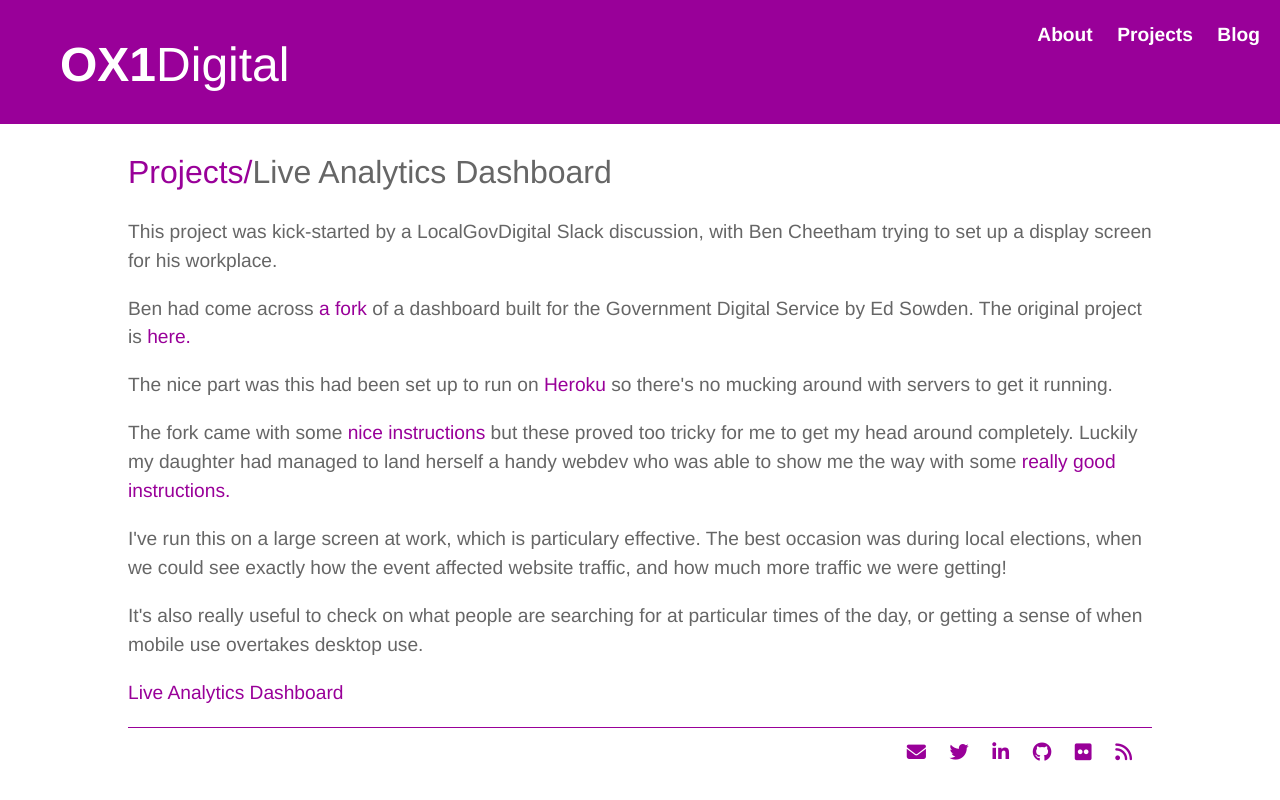
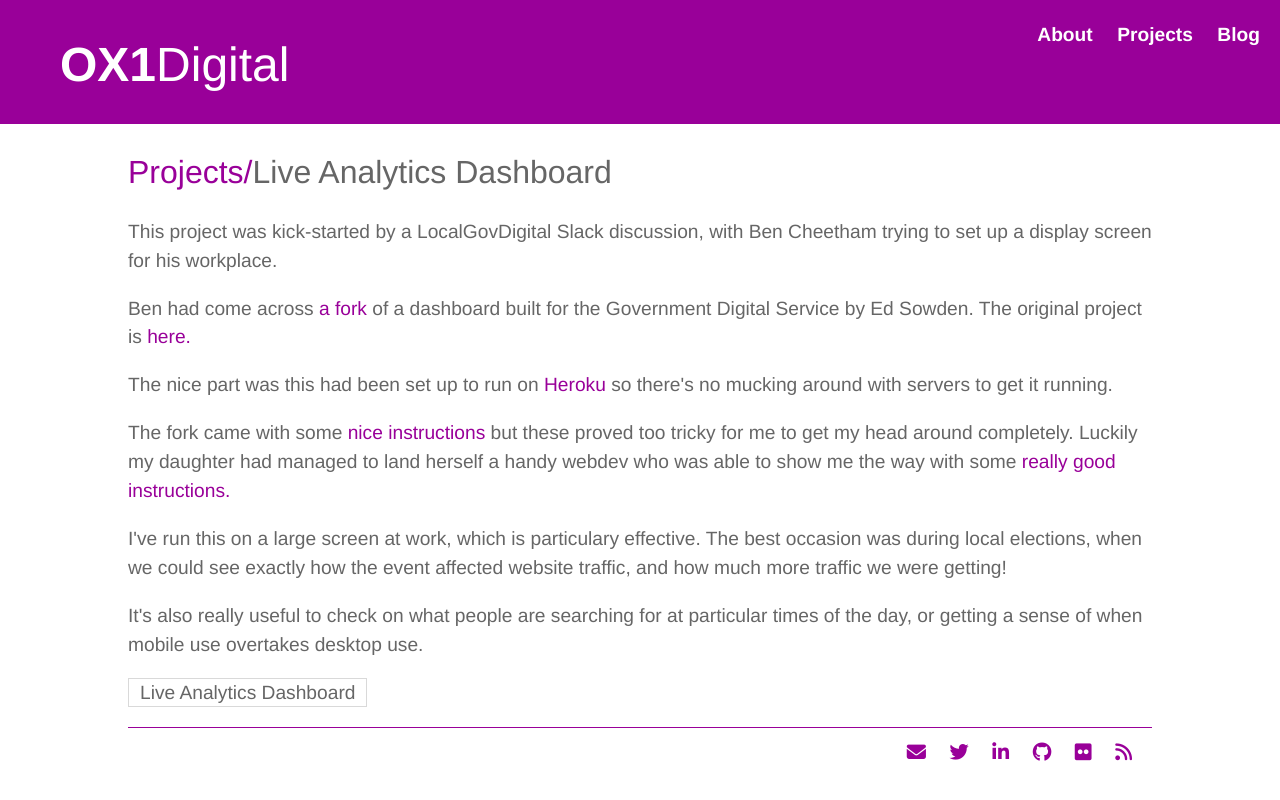
Before and after one commit to electronicdreamplant/electronicdreamplant.github.io, a Jekyll site: the page built from projects/herokuapp.html, in a window 1280 px wide. Shown: the top 800 px of the page. Built offline with Jekyll 4.4.1, drawn with Linux system fonts in a browser that asks for light colours; nearby versions of some CDN libraries.

Commit message:
Update main.css

```diff
--- a/css/main.css
+++ b/css/main.css
@@ -124,7 +124,7 @@ ul.posts li {
   opacity: 0.3;
 }
 
-.button a {
+a.button {
   padding: 3px 11px !important;
   text-align: center;
   border: 1px solid #990099;
```
